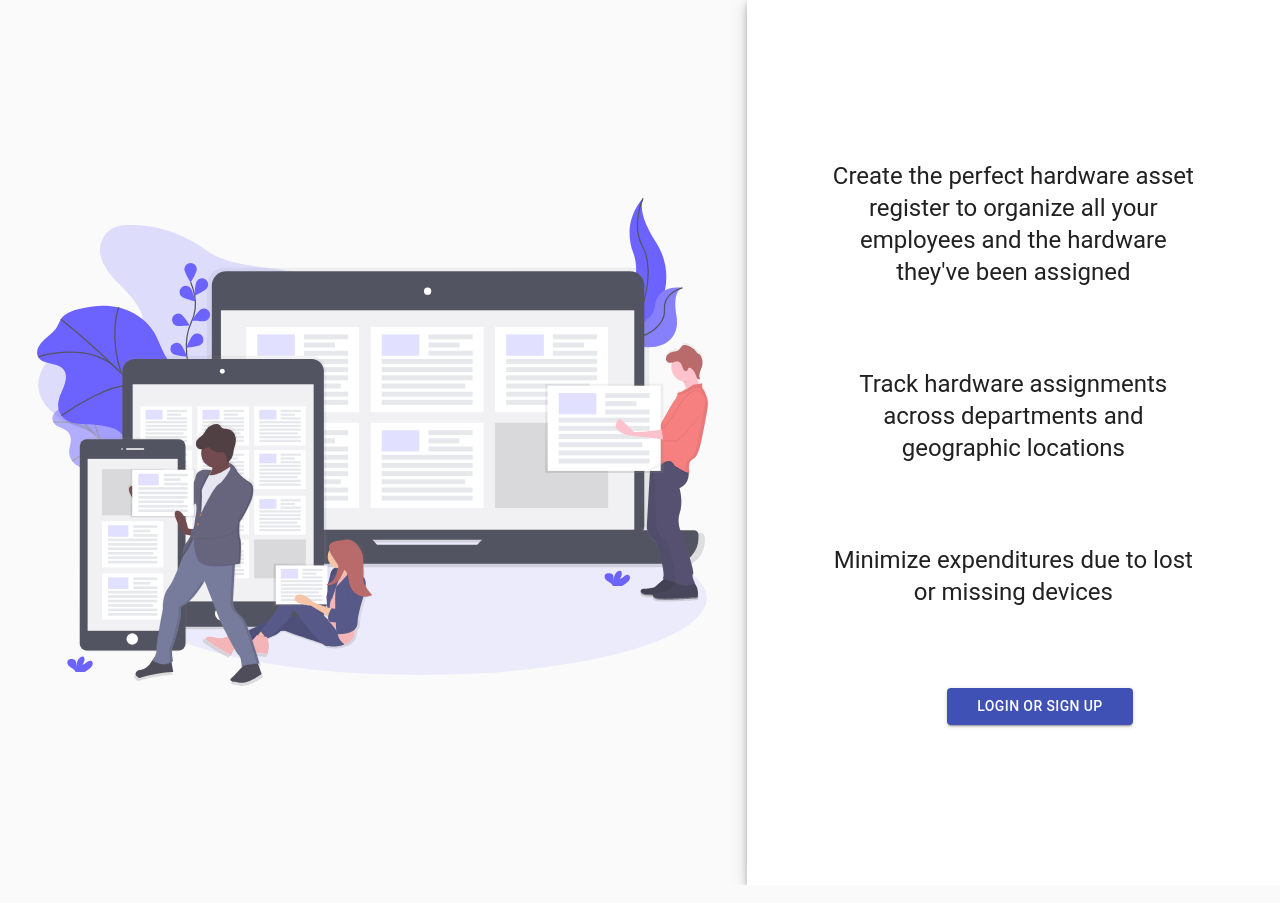
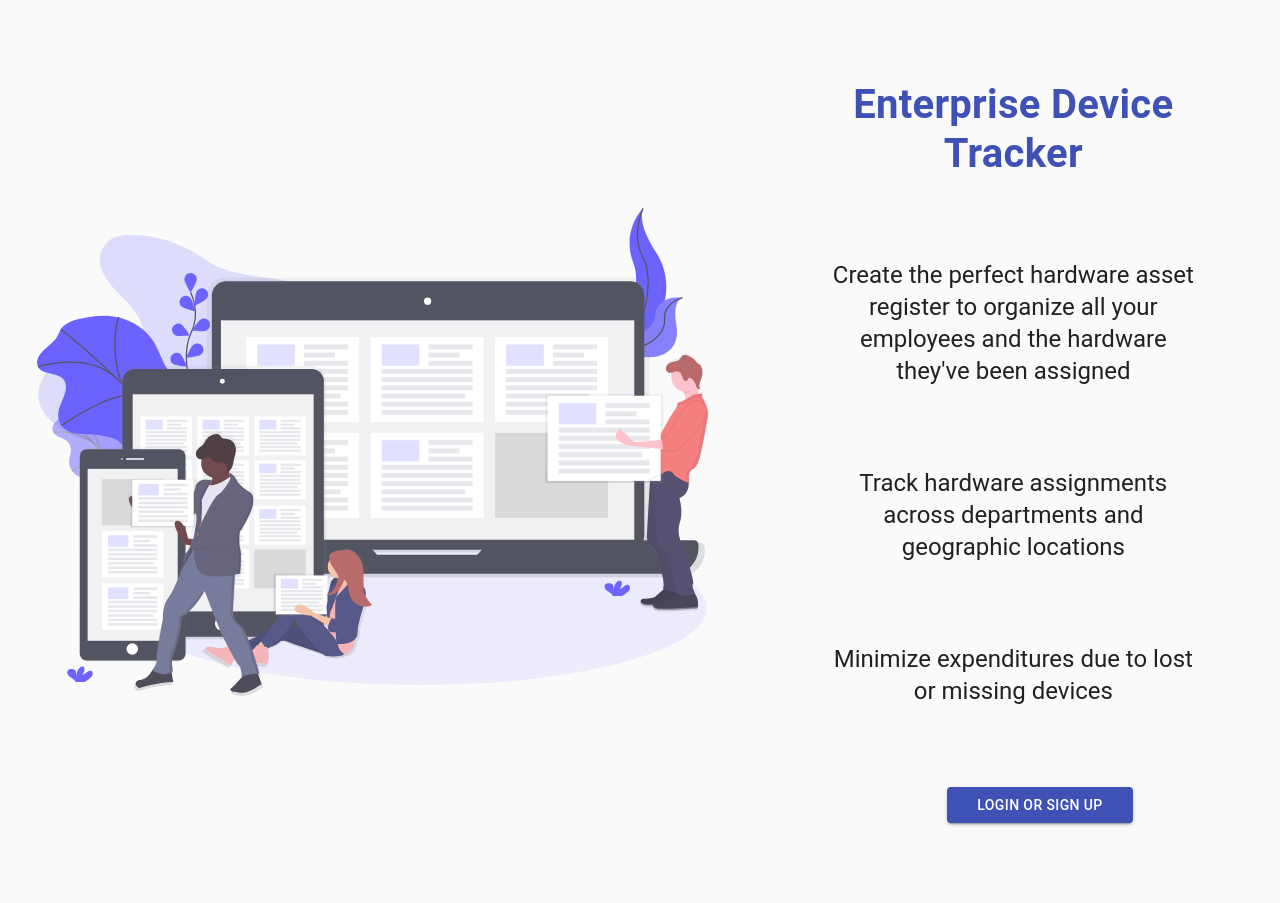
Before and after one commit to lambdax-enteprise-device/frontend, a React (Create React App) app: page / in a window 1280 px wide. Built offline with nearby package versions, Linux system fonts and the light colour scheme; the HTML template or start-up script is replaced by a standard one.

Commit message:
added title

```diff
--- a/src/Landing.js
+++ b/src/Landing.js
@@ -23,7 +23,7 @@ const useStyles = makeStyles((theme) => ({
     backgroundPosition: "center",
   },
   paper: {
-    margin: theme.spacing(20, 10),
+    margin: theme.spacing(10, 10),
     display: "flex",
     flexDirection: "column",
     alignItems: "center",
@@ -32,9 +32,10 @@ const useStyles = makeStyles((theme) => ({
   content: {
     marginBottom: theme.spacing(10),
   },
-  avatar: {
-    margin: theme.spacing(1),
-    backgroundColor: theme.palette.secondary.main,
+  title: {
+    fontWeight: 700,
+    marginBottom: theme.spacing(10),
+    fontSize: 40,
   },
   form: {
     width: "100%", // Fix IE 11 issue.
@@ -53,9 +54,11 @@ export default function Landing() {
     <Grid container component="main" className={classes.root}>
       <CssBaseline />
       <Grid item xs={false} sm={4} md={7} className={classes.image} />
-      <Grid item xs={12} sm={8} md={5} component={Paper} elevation={6} square>
+      <Grid item xs={12} sm={8} md={5} square>
         <div className={classes.paper}>
-
+          <Typography className = {classes.title} variant="h4" color="primary">
+            Enterprise Device Tracker
+          </Typography>
           <Typography className={classes.content} component="h1" variant="h5">
             Create the perfect hardware asset register to organize all your employees and the hardware they've been assigned
           </Typography>
```
